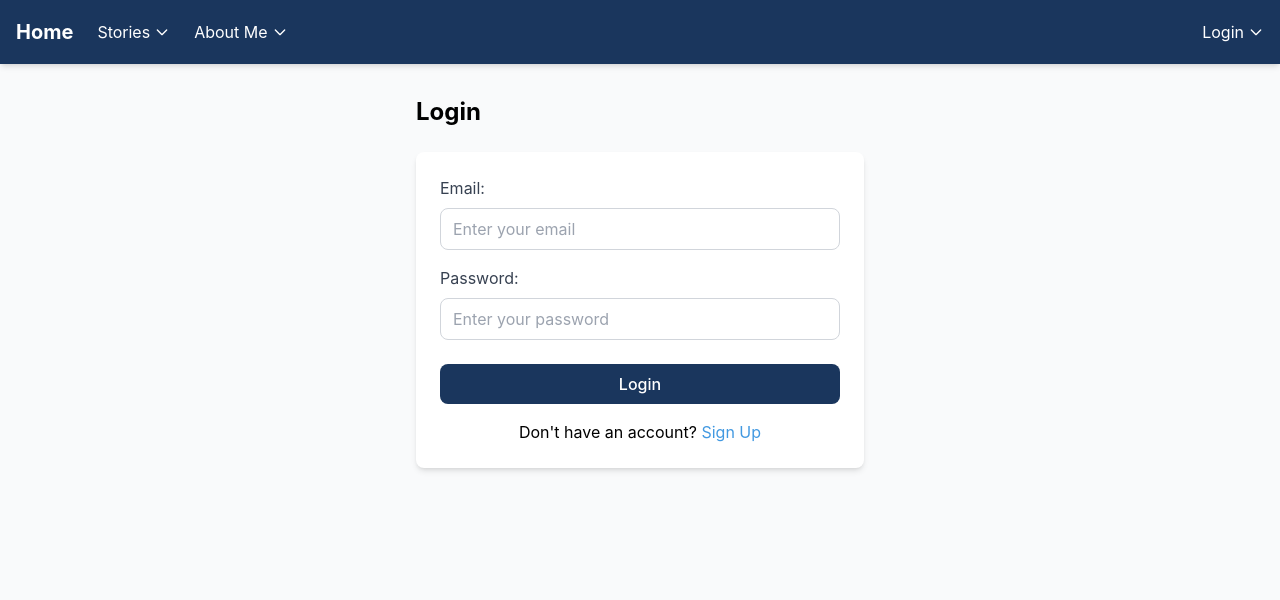
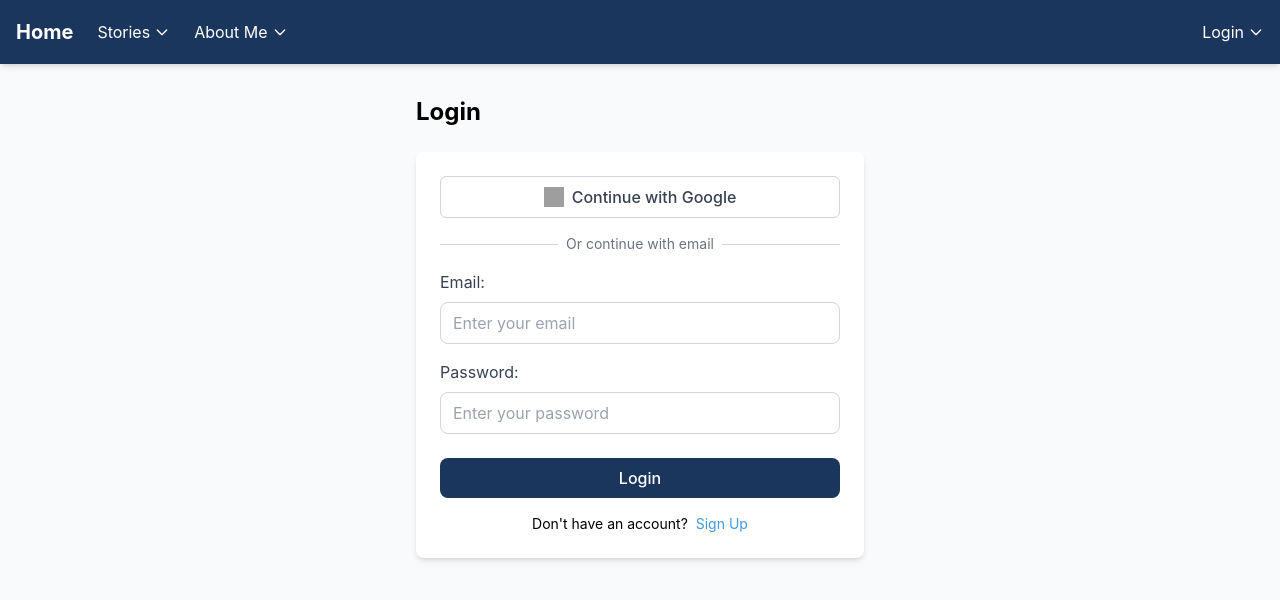
Before and after one commit to Jai-Dhiman/badeblog-frontend, a Vue app: page /login in a window 1280 px wide. Shown: the top 600 px of the page. Built offline with nearby package versions, Linux system fonts and the light colour scheme; grey boxes are pictures that could not be loaded.

Commit message:
added google oauth

```diff
--- a/src/components/LoginForm.vue
+++ b/src/components/LoginForm.vue
@@ -1,14 +1,36 @@
 <template>
   <form @submit.prevent="handleSubmit" class="card max-w-md mx-auto">
-    <!-- Add error alert if there's an error -->
     <div v-if="error" class="mb-4 p-3 bg-red-100 border border-red-400 text-red-700 rounded">
       {{ error }}
+    </div>
+
+    <button
+      type="button"
+      @click="signInWithGoogle"
+      class="w-full mb-4 flex items-center justify-center gap-2 px-4 py-2 border border-gray-300 rounded-md bg-white hover:bg-gray-50 focus:outline-none focus:ring-2 focus:ring-offset-2 focus:ring-gray-500 transition-colors"
+    >
+      <img
+        src="https://www.gstatic.com/firebasejs/ui/2.0.0/images/auth/google.svg"
+        alt="Google logo"
+        class="w-5 h-5"
+      />
+      <span class="text-gray-700 font-medium">Continue with Google</span>
+    </button>
+
+    <div class="relative mb-4">
+      <div class="absolute inset-0 flex items-center">
+        <div class="w-full border-t border-gray-300"></div>
+      </div>
+      <div class="relative flex justify-center text-sm">
+        <span class="px-2 bg-white text-gray-500">Or continue with email</span>
+      </div>
     </div>
 
     <div class="mb-4">
       <label class="block text-gray-700 mb-2">Email:</label>
       <input v-model="email" type="email" required class="input" placeholder="Enter your email" />
     </div>
+
     <div class="mb-6">
       <label class="block text-gray-700 mb-2">Password:</label>
       <input
@@ -19,12 +41,16 @@
         placeholder="Enter your password"
       />
     </div>
+
     <button type="submit" class="btn btn-primary w-full" :disabled="isLoading">
       {{ isLoading ? 'Logging in...' : 'Login' }}
     </button>
-    <div class="mt-4 text-center">
+
+    <div class="mt-4 text-center text-sm">
       Don't have an account?
-      <router-link to="/signup" class="text-accent hover:text-secondary">Sign Up</router-link>
+      <router-link to="/signup" class="text-accent hover:text-secondary ml-1">
+        Sign Up
+      </router-link>
     </div>
   </form>
 </template>
@@ -42,6 +68,22 @@ const isLoading = ref(false)
 const authStore = useAuthStore()
 const router = useRouter()
 const route = useRoute()
+const apiUrl = import.meta.env.VITE_API_URL || 'http://localhost:3000'
+
+const signInWithGoogle = () => {
+  console.log('API URL:', apiUrl)
+
+  if (!apiUrl) {
+    error.value = 'API URL is not configured'
+    return
+  }
+  try {
+    window.location.href = `${apiUrl}/auth/google_oauth2`
+  } catch (err) {
+    console.error('Redirect error:', err)
+    error.value = 'Failed to redirect to Google login'
+  }
+}
 
 async function handleSubmit() {
   error.value = ''
--- a/src/router/index.ts
+++ b/src/router/index.ts
@@ -96,6 +96,10 @@ const router = createRouter({
       name: 'not-found',
       redirect: '/',
     },
+    {
+      path: '/auth/callback',
+      component: () => import('@/views/AuthCallback.vue'),
+    },
   ],
 })
 
--- a/src/services/api.ts
+++ b/src/services/api.ts
@@ -3,6 +3,10 @@ import type { Story, CreateStoryData, ApiError } from '@/types'
 
 const api = axios.create({
   baseURL: import.meta.env.VITE_API_URL || 'http://localhost:3000',
+  withCredentials: true,
+  headers: {
+    'Content-Type': 'application/json',
+  },
 })
 
 api.interceptors.request.use((config) => {
@@ -140,3 +144,5 @@ export const subscribeToNewStories = async (email: string) => {
   const response = await api.post('/subscribers', { subscriber: { email } })
   return response.data
 }
+
+export default api
--- a/src/stores/auth.ts
+++ b/src/stores/auth.ts
@@ -1,8 +1,8 @@
+// auth.ts
 import { defineStore } from 'pinia'
 import { ref } from 'vue'
 import type { User } from '@/types'
-import { login } from '@/services/api'
-import { signup } from '@/services/api'
+import { login, signup } from '@/services/api'
 import { jwtDecode } from 'jwt-decode'
 
 export const useAuthStore = defineStore('auth', () => {
@@ -14,12 +14,10 @@ export const useAuthStore = defineStore('auth', () => {
     if (storedToken) {
       try {
         const decoded: any = jwtDecode(storedToken)
-
         if (decoded.exp * 1000 < Date.now()) {
           logout()
           return
         }
-
         token.value = storedToken
         user.value = {
           id: decoded.user_id,
@@ -76,11 +74,39 @@ export const useAuthStore = defineStore('auth', () => {
     }
   }
 
+  async function setToken(newToken: string) {
+    try {
+      const decoded: any = jwtDecode(newToken)
+      token.value = newToken
+      localStorage.setItem('token', newToken)
+
+      user.value = {
+        id: decoded.user_id,
+        email: decoded.email,
+        name: decoded.name,
+        role: 'user',
+      }
+      return true
+    } catch (error) {
+      console.error('Error setting token:', error)
+      logout()
+      return false
+    }
+  }
+
   function logout() {
     user.value = null
     token.value = null
     localStorage.removeItem('token')
   }
 
-  return { user, token, loginUser, logout, signupUser, initializeAuth }
+  return {
+    user,
+    token,
+    loginUser,
+    logout,
+    signupUser,
+    initializeAuth,
+    setToken,
+  }
 })
--- /dev/null
+++ b/src/views/AuthCallback.vue
@@ -0,0 +1,37 @@
+<template>
+  <div class="flex justify-center items-center min-h-screen">
+    <div class="text-center">
+      <p>{{ message }}</p>
+    </div>
+  </div>
+</template>
+
+<script setup lang="ts">
+import { ref, onMounted } from 'vue'
+import { useRouter } from 'vue-router'
+import { useAuthStore } from '@/stores/auth'
+
+const router = useRouter()
+const authStore = useAuthStore()
+const message = ref('Processing authentication...')
+
+onMounted(async () => {
+  try {
+    const urlParams = new URLSearchParams(window.location.search)
+    const token = urlParams.get('token')
+
+    if (token) {
+      await authStore.setToken(token)
+      message.value = 'Authentication successful!'
+      router.push('/')
+    } else {
+      message.value = 'Authentication failed: No token received'
+      setTimeout(() => router.push('/login'), 2000)
+    }
+  } catch (error) {
+    console.error('Authentication error:', error)
+    message.value = 'Authentication failed'
+    setTimeout(() => router.push('/login'), 2000)
+  }
+})
+</script>
```
Also changed, not shown: 1 other file (tests, documents, lock files or other folders).
